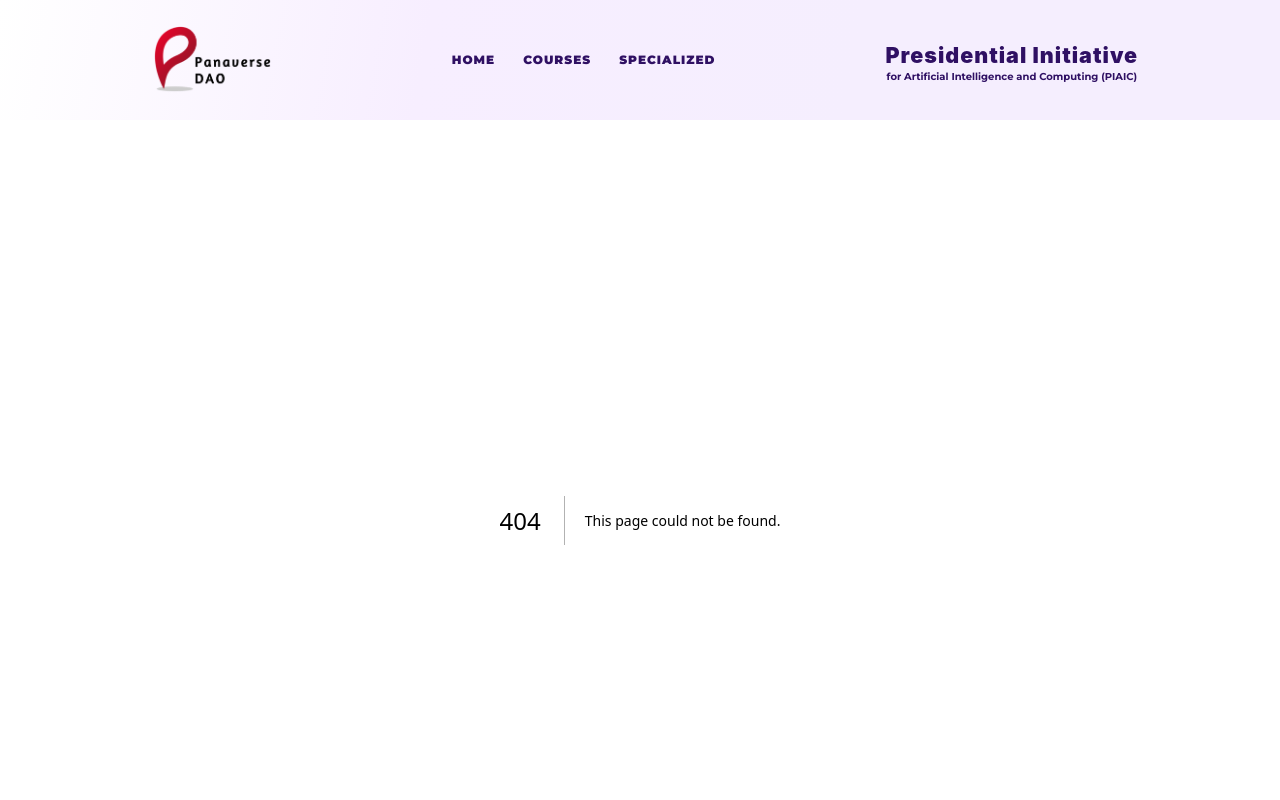
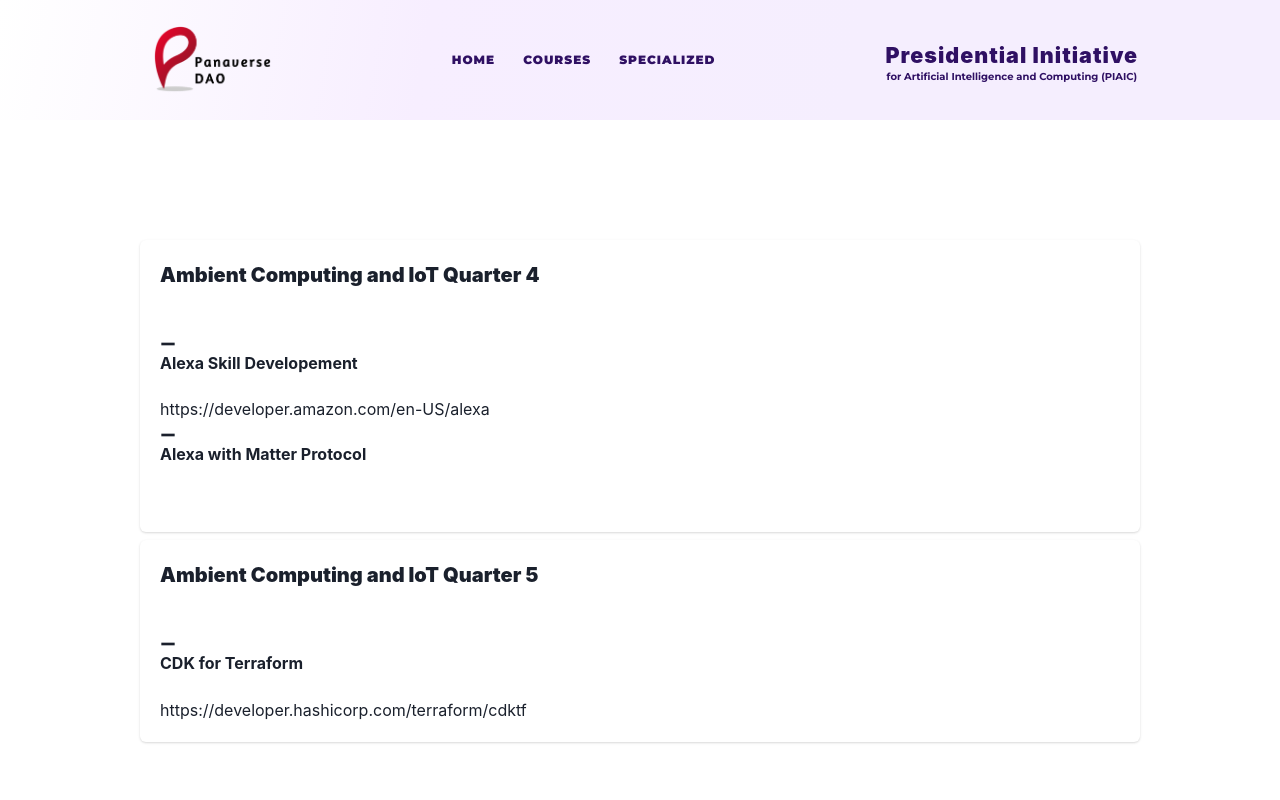
Before and after one commit to hiraaziz/panaverse, a Next.js app: page /ambient in a window 1280 px wide. Before the commit this address had no page. Shown: the top 800 px of the page. Built offline with nearby package versions, Linux system fonts and the light colour scheme.

Commit message:
Create page.tsx

```diff
--- /dev/null
+++ b/app/ambient/page.tsx
@@ -0,0 +1,74 @@
+"use client";
+import React from "react";
+import {
+  Card,
+  CardHeader,
+  CardBody,
+  CardFooter,
+  Box,
+  Stack,
+  Link,
+  List,
+  ListItem,
+  Heading,
+} from "@chakra-ui/react";
+import { LinkIcon, MinusIcon } from "@chakra-ui/icons";
+
+const page = () => {
+  return (
+    <Box w="full" h="max-content">
+      <Stack
+        as="div"
+        display="flex"
+        direction="column"
+        justifyContent={{ base: "start", xl: "center" }}
+        alignItems="center"
+        w={{base:'300px',md:'400px',lg:"500px",xl:'1000px'}}
+        my="auto"
+        mx="auto"
+        h="fit-content"
+        mt={{ base: "0px", md: "120px", lg: "120px" }}
+        mb={{ base: "80px", md: "80px", lg: "80px" }}
+      >
+        <Card w="full">
+          <CardHeader fontSize="20px" fontWeight="black">
+            Ambient Computing and IoT Quarter 4
+          </CardHeader>
+          <CardBody>
+            <List>
+              <ListItem>
+                <MinusIcon />
+                <Heading fontSize="16px">Alexa Skill Developement</Heading>
+                <br />
+                https://developer.amazon.com/en-US/alexa
+              </ListItem>
+              <MinusIcon />
+              <Heading fontSize="16px">Alexa with Matter Protocol</Heading>
+              <br />
+              https://developer.amazon.com/en-US/alexa/matter<br/>
+              https://developer.amazon.com/en-US/blogs/alexa/device-makers/2022/07/alexa-live-2022-ack-sdk-matter.html
+            </List>
+          </CardBody>
+        </Card>
+
+        <Card w="full">
+          <CardHeader fontSize="20px" fontWeight="black">
+            Ambient Computing and IoT Quarter 5
+          </CardHeader>
+          <CardBody>
+            <List>
+              <ListItem>
+                <MinusIcon />
+                <Heading fontSize="16px">CDK for Terraform</Heading>
+                <br />
+                https://developer.hashicorp.com/terraform/cdktf
+              </ListItem>
+            </List>
+          </CardBody>
+        </Card>
+      </Stack>
+    </Box>
+  );
+};
+
+export default page;
```
